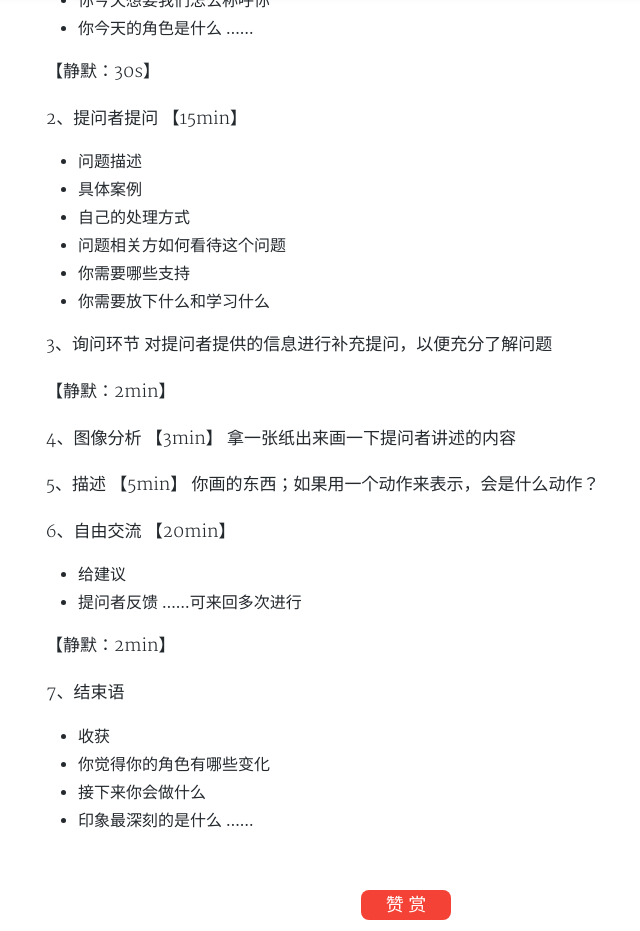
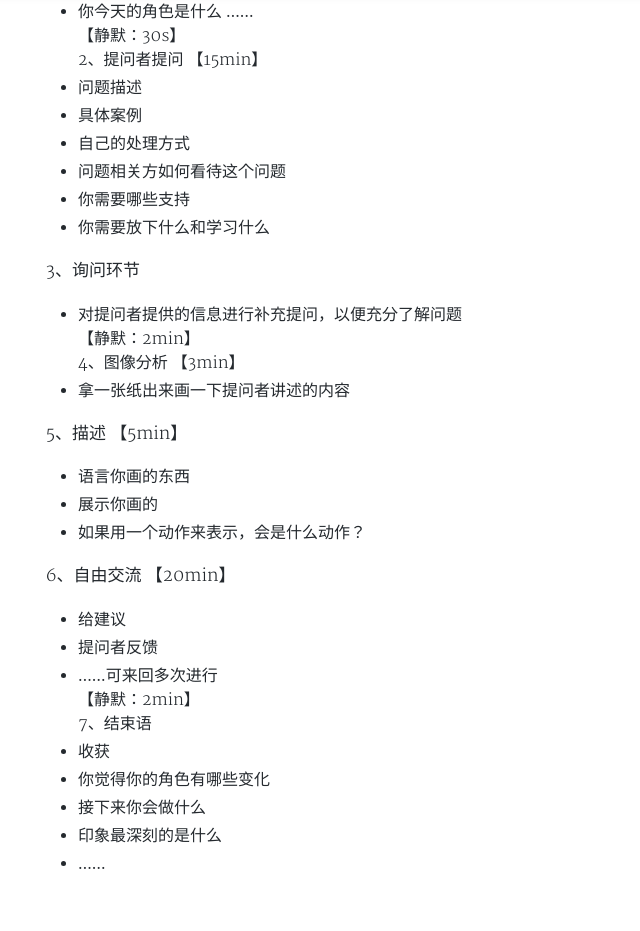
Before and after one commit to aJiea/ajiea.github.io, a Jekyll site: the page built from _posts/2020-02-12-faq.md, in a window 1280 px wide and 1400 px high, scrolled down 4957 px. Shown: the top 931 px of the window, without its empty margins (234-874 px from the left). Built offline with Jekyll 4.4.1, drawn with Linux system fonts in a browser that asks for light colours; nearby versions of some CDN libraries; comment, search, counter and statistics services are not loaded; a style sheet for code colours, icons or effects is not loaded; some of the changed text lies outside the part shown.

Commit message:
Update 2020-02-12-faq.md

```diff
--- a/_posts/2020-02-12-faq.md
+++ b/_posts/2020-02-12-faq.md
@@ -34,18 +34,12 @@
 
 
 > 问题：
-1.关于大学生活应如何更加充实有趣
-
-<br/>
-2.关于在校期间是否应该兼职且应选择什么类型兼职的问题
-<br/>
-3.关于毕业实习期实习方向的问题
-<br/>
-4.关于如何处理爱恨分明的性格问题
-<br/>
-5.关于应该学会如何攒钱还是如何赚钱的问题
-<br/>
-6.关于对未来人生规划的问题
+1. 关于大学生活应如何更加充实有趣
+2. 关于在校期间是否应该兼职且应选择什么类型兼职的问题
+3. 关于毕业实习期实习方向的问题
+4. 关于如何处理爱恨分明的性格问题
+5. 关于应该学会如何攒钱还是如何赚钱的问题
+6. 关于对未来人生规划的问题
 
 ### 回答：
 几个问题总结成3个方面来回答
@@ -85,7 +79,7 @@
 1. 如何合理看待语言学习对于个人发展与专业能力（指我的专业金融领域）提升的作用呢？（由于语言学习占据了我一大部分的学习精力）
 2. 如何充分利用赴法交换的珍贵机会，使自己的mindset有一个更好的全方面提升呢？比如自己会担心文化冲击问题，以及如何更好利用赴法交换机会。
 
-###　回答：
+### 回答：
 1. **“自己和自己，自己和他人”的关系**
 - 自己和自己。可以参考上文中讲到的两个“修”。
 - 自己和他人。把他人带来的 peer pressure 当作自己可以连接到的资源。别人很牛，自己羡慕，那么要不把他当成上文所说的“对标”，写下来并超越；要不想想如何“用”好他。这里的用不是贬义的“利用”，而是相互成就，比如，他音乐很厉害，我认识他，他=我可以调动的资源，他越牛逼=我可以调动的资源越有价值。我在学习一种新事物时，习惯建一个群，比如中国古建，建立一个群，把爱好者都聚集起来，他们来自各行各业，比我牛的非常多，从他们身上可以学到自己一个人埋头学之外的宝藏。我觉得一个人的价值所在不是能够赚多少钱，而是可以调动什么有价值的资源。
@@ -115,10 +109,9 @@
 - 你今天想要我们怎么称呼你
 - 你今天的角色是什么
 ……
-
+<br/>
 【静默：30s】
-
-
+<br/>
 2、提问者提问 【15min】
 - 问题描述
 - 具体案例
@@ -127,32 +120,29 @@
 - 你需要哪些支持
 - 你需要放下什么和学习什么
 
-
 3、询问环节
-对提问者提供的信息进行补充提问，以便充分了解问题
-
+- 对提问者提供的信息进行补充提问，以便充分了解问题
+<br/>
 【静默：2min】
-
-
+<br/>
 4、图像分析 【3min】
-拿一张纸出来画一下提问者讲述的内容
-
+- 拿一张纸出来画一下提问者讲述的内容
 
 5、描述 【5min】
-你画的东西；如果用一个动作来表示，会是什么动作？
-
+- 语言你画的东西
+- 展示你画的
+- 如果用一个动作来表示，会是什么动作？
 
 6、自由交流 【20min】
 - 给建议
 - 提问者反馈
-……可来回多次进行
-
+- ……可来回多次进行
+<br/>
 【静默：2min】
-
-
+<br/>
 7、结束语
 - 收获
 - 你觉得你的角色有哪些变化
 - 接下来你会做什么
 - 印象最深刻的是什么
-……
+- ……
```
